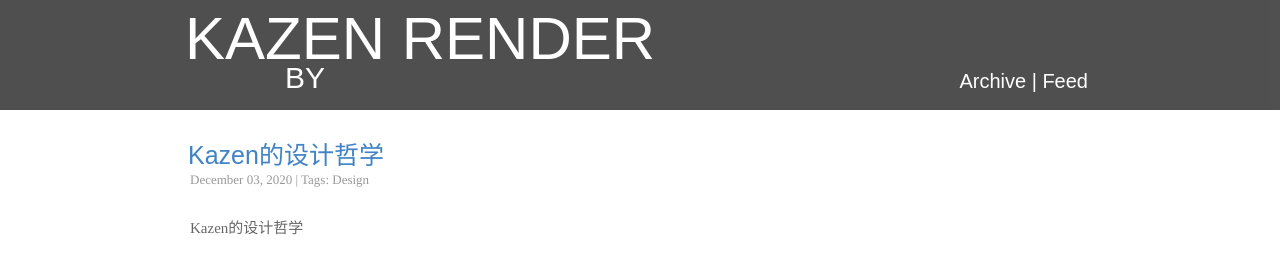
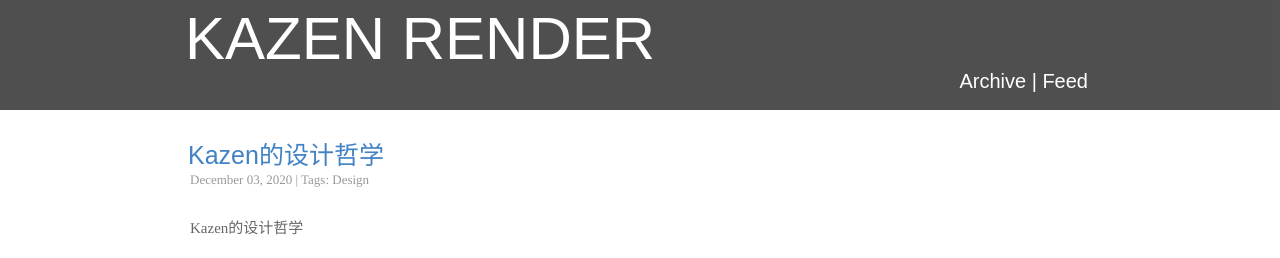
Before and after one commit to Kazen-Renderer/Kazen-Renderer.github.io, a Jekyll site: the page built from index.html, in a window 1280 px wide. Shown: the top 258 px of the page. Built offline with Jekyll 4.4.1, drawn with Linux system fonts in a browser that asks for light colours; the list of posts is cut into pages by our own code.

Commit message:
Update default.html

```diff
--- a/_layouts/default.html
+++ b/_layouts/default.html
@@ -33,7 +33,7 @@
 	                <div class="blog-title-wrap">
 	                    <div class="inner">
 	                        <h1 class="blog-title"><a class="nav" href="{{site.baseurl}}">{{site.name}}</a></h1>
-	                        <h1 class="blog-author">By <a class="nav" href="{{site.authorurl}}">{{site.author}}</a></h1>
+	                        <!-- <h1 class="blog-author">By <a class="nav" href="{{site.authorurl}}">{{site.author}}</a></h1> -->
 	                        <h1 class="blog-nav"><a class="nav" href="{{site.baseurl}}archive.html">Archive</a> | <a class="nav" href="{{site.baseurl}}feed.xml">Feed</a></h1>
 	                    </div>
 	                </div>
```
